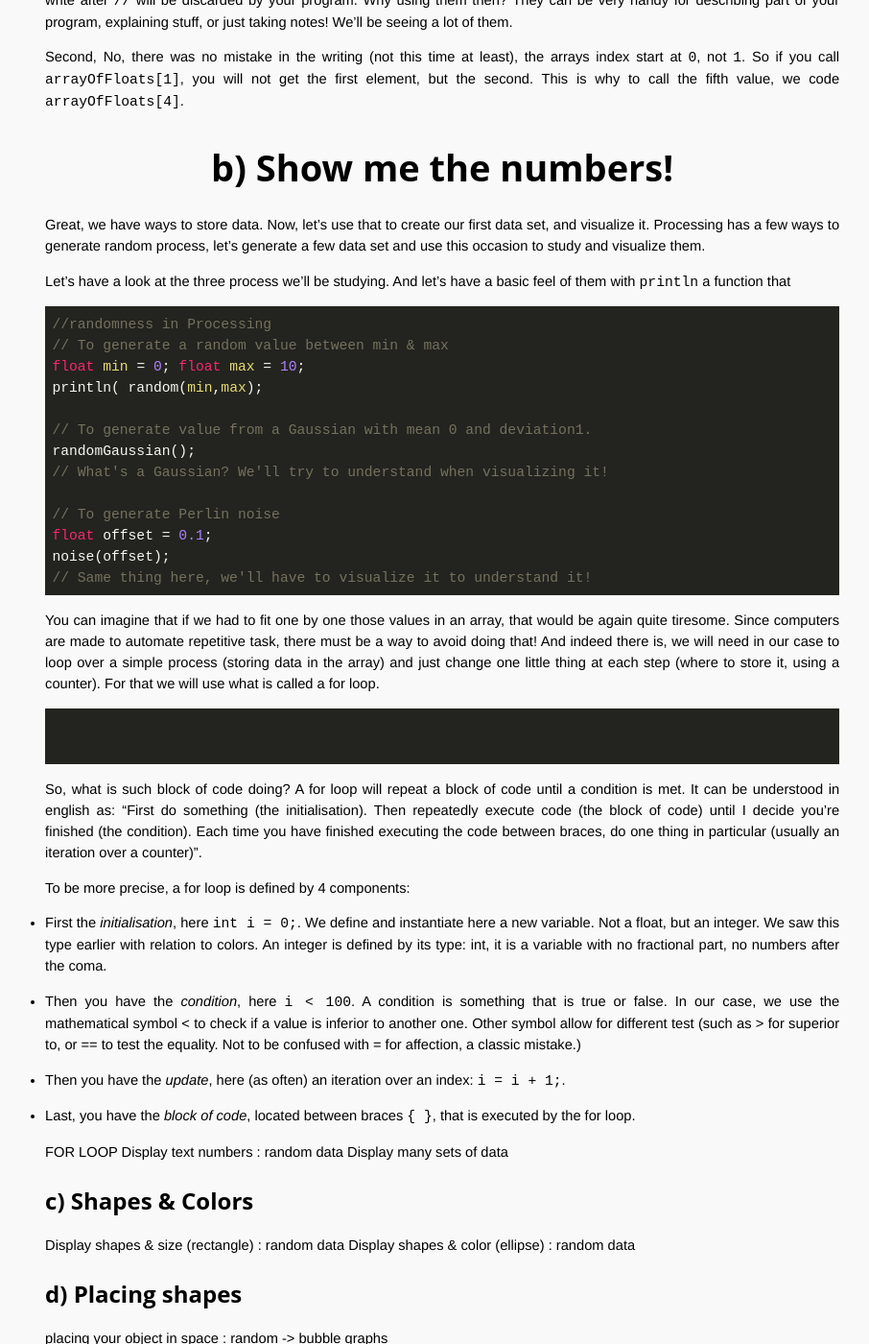
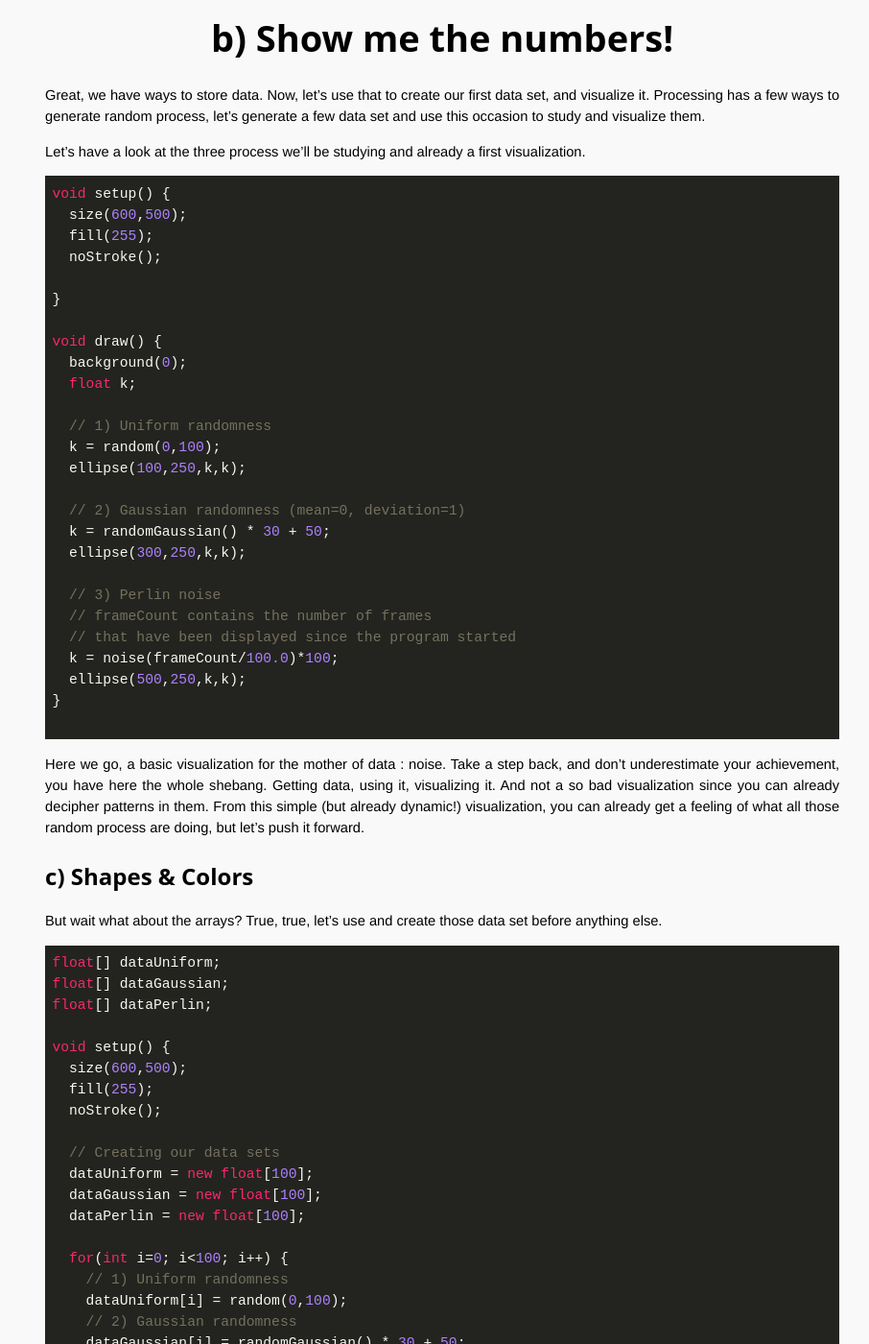
Before and after one commit to OpenTechSchool-Brussels/data-visualisation-with-processing, a Jekyll site: the page built from A-feel-of-data.markdown, in a window 1280 px wide and 1400 px high, scrolled down 1020 px. Shown: the whole window at 96% size, without its empty margins (309-1215 px from the left). Built offline with Jekyll 4.4.1, drawn with Linux system fonts in a browser that asks for light colours; Markdown is read by kramdown in place of the engine named in the settings; some of the changed text lies outside the part shown.

Commit message:
Update A-feel-of-data.markdown

````diff
--- a/A-feel-of-data.markdown
+++ b/A-feel-of-data.markdown
@@ -12,11 +12,7 @@ In the following, we will see many simple examples, fitting both learning how to
 ##a) Basic structures of data
 Before using data and visualizing it, we need to have some. In programming languages, we have many ways to store information, let's review the basic ones. See this part as getting your first feel of how data is stored, a basic inspiration on how to later use it.
 
-The atomic information holder is called a variable. A variable is defined by three things. Its name, what kind of information it stores, and its value. You can store text, integers, float, colors, vectors ... many many things. A complete definition of a variable is as follow: `float myVariable = 20.45;`.
-
-We have in order the variable’s type (`float`), its name (`myVariable`), and the value it’ll be affected (`20.45`). The symbol `=` here doesn’t defines an equality but an affectation. It reads as “let’s calculate what is on the right side of the symbol, and affect the variable on the left with that value”.
-
-While there are many possible types, we'll be using manly three : `floats` for decimal values (like 19.53, 0.1, -45.1), `int` for integers (0, 10, -23) and `string` for text ("h", "hello", text is always between quote marks).
+The atomic information holder is called a variable. A variable is defined by three things. Its name, what kind of information it stores, and its value. You can store text, integers, float, colors, vectors ... many many things. A complete definition of a variable is as follow: `float myVariable = 20.45;`. We have in order the variable’s type (`float`), its name (`myVariable`), and the value it’ll be affected (`20.45`). The symbol `=` here doesn’t defines an equality but an affectation. It reads as “let’s calculate what is on the right side of the symbol, and affect the variable on the left with that value”. While there are many possible types, we'll be using manly three : `floats` for decimal values (like 19.53, 0.1, -45.1), `int` for integers (0, 10, -23) and `string` for text ("h", "hello", text is always between quote marks).
 
 Not getting into too much details, but variables have scopes. Where you define them define where you can use them. If you want to use them locally, define them at a specific place in your program, if you want to use them everywhere, then define them at the root, at the start of your program.
 
@@ -28,57 +24,82 @@ Variables are good for atom of information but usually in Data Visualization, we
     ArrayOfFloats[5] = 4; // Modify one of its value.
 ```
 
-Two comments here. First, what about the gray comments after the `//`? Well they are what they are: comments. Whatever you write after `//` will be discarded by your program. Why using them then? They can be very handy for describing part of your program, explaining stuff, or just taking notes! We'll be seeing a lot of them.
-
-Second, No, there was no mistake in the writing (not this time at least), the arrays index start at `0`, not `1`. So if you call `arrayOfFloats[1]`, you will not get the first element, but the second. This is why to call the fifth value, we code `arrayOfFloats[4]`.
+No, there was no mistake in the writing (not this time at least), the arrays index start at `0`, not `1`. So if you call `arrayOfFloats[1]`, you will not get the first element, but the second. This is why to call the fifth value, we code `arrayOfFloats[4]`.
 
 #b) Show me the numbers!
 
 Great, we have ways to store data. Now, let's use that to create our first data set, and visualize it. Processing has a few ways to generate random process, let's generate a few data set and use this occasion to study and visualize them.
 
-Let's have a look at the three process we'll be studying. And let's have a basic feel of them with `println` a function that
+Let's have a look at the three process we'll be studying and already a first visualization.
 
 ```java
-//randomness in Processing
-// To generate a random value between min & max
-float min = 0; float max = 10;
-println( random(min,max);
+void setup() {
+  size(600,500);
+  fill(255);
+  noStroke();
 
-// To generate value from a Gaussian with mean 0 and deviation1.
-randomGaussian();
-// What's a Gaussian? We'll try to understand when visualizing it!
+}
 
-// To generate Perlin noise
-float offset = 0.1;
-noise(offset);
-// Same thing here, we'll have to visualize it to understand it!
+void draw() {
+  background(0);
+  float k;
+
+  // 1) Uniform randomness
+  k = random(0,100);
+  ellipse(100,250,k,k);
+
+  // 2) Gaussian randomness (mean=0, deviation=1)
+  k = randomGaussian() * 30 + 50;
+  ellipse(300,250,k,k);
+
+  // 3) Perlin noise
+  // frameCount contains the number of frames
+  // that have been displayed since the program started
+  k = noise(frameCount/100.0)*100;
+  ellipse(500,250,k,k);
+}
+
 ```
+Here we go, a basic visualization for the mother of data : noise. Take a step back, and don't underestimate your achievement, you have here the whole shebang. Getting data, using it, visualizing it. And not a so bad visualization since you can already decipher patterns in them. From this simple (but already dynamic!) visualization, you can already get a feeling of what all those random process are doing, but let's push it forward.
 
-You can imagine that if we had to fit one by one those values in an array, that would be again quite tiresome. Since computers are made to automate repetitive task, there must be a way to avoid doing that! And indeed there is, we will need in our case to loop over a simple process (storing data in the array) and just change one little thing at each step (where to store it, using a counter). For that we will use what is called a for loop.
+##c) Shapes & Colors
+But wait what about the arrays? True, true, let's use and create those data set before anything else.
 
 ```java
+float[] dataUniform;
+float[] dataGaussian;
+float[] dataPerlin;
 
+void setup() {
+  size(600,500);
+  fill(255);
+  noStroke();
 
+  // Creating our data sets
+  dataUniform = new float[100];
+  dataGaussian = new float[100];
+  dataPerlin = new float[100];
+
+  for(int i=0; i<100; i++) {
+    // 1) Uniform randomness
+    dataUniform[i] = random(0,100);
+    // 2) Gaussian randomness
+    dataGaussian[i] = randomGaussian() * 30 + 50;
+    // 3) Perlin noise
+    dataPerlin[i] = noise(frameCount/100.0)*100;
+  }
+
+}
+
+void draw() {
+  background(0);
+  // Nothing :(
+}
 ```
-So, what is such block of code doing? A for loop will repeat a block of code until a condition is met. It can be understood in english as: "First do something (the initialisation). Then repeatedly execute code (the block of code) until I decide you’re finished (the condition). Each time you have finished executing the code between braces, do one thing in particular (usually an iteration over a counter)".
+It's always nice to have a strong feeling of what data is, nothing better than creating your own data set from scratch! This part will be the basis of what we'll do now. Unless said otherwise, I'll only add code to the `draw` function now. On a side note, we have only one data set by random process. You're invited to review our previous code and create a few per random process to understand the variations inside a same process (and for much coolness, because rendering many of them looks kinda cool).
 
-To be more precise, a for loop is defined by 4 components:
-
-* First the *initialisation*, here `int i = 0;`. We define and instantiate here a new variable. Not a float, but an integer. We saw this type earlier with relation to colors. An integer is defined by its type: int, it is a variable with no fractional part, no numbers after the coma.
-
-* Then you have the *condition*, here `i < 100`. A condition is something that is true or false. In our case, we use the mathematical symbol < to check if a value is inferior to another one. Other symbol allow for different test (such as > for superior to, or == to test the equality. Not to be confused with = for affection, a classic mistake.)
-
-* Then you have the *update*, here (as often) an iteration over an index: `i = i + 1;`.
-
-* Last,  you have the *block of code*, located between braces `{ }`, that is executed by the for loop.
-
-
-FOR LOOP
-Display text numbers : random data
+Display shapes & size (rectangle) : random data
     Display many sets of data
-
-##c) Shapes & Colors
-Display shapes & size (rectangle) : random data
 Display shapes & color (ellipse) : random data
 
 ##d) Placing shapes
````
